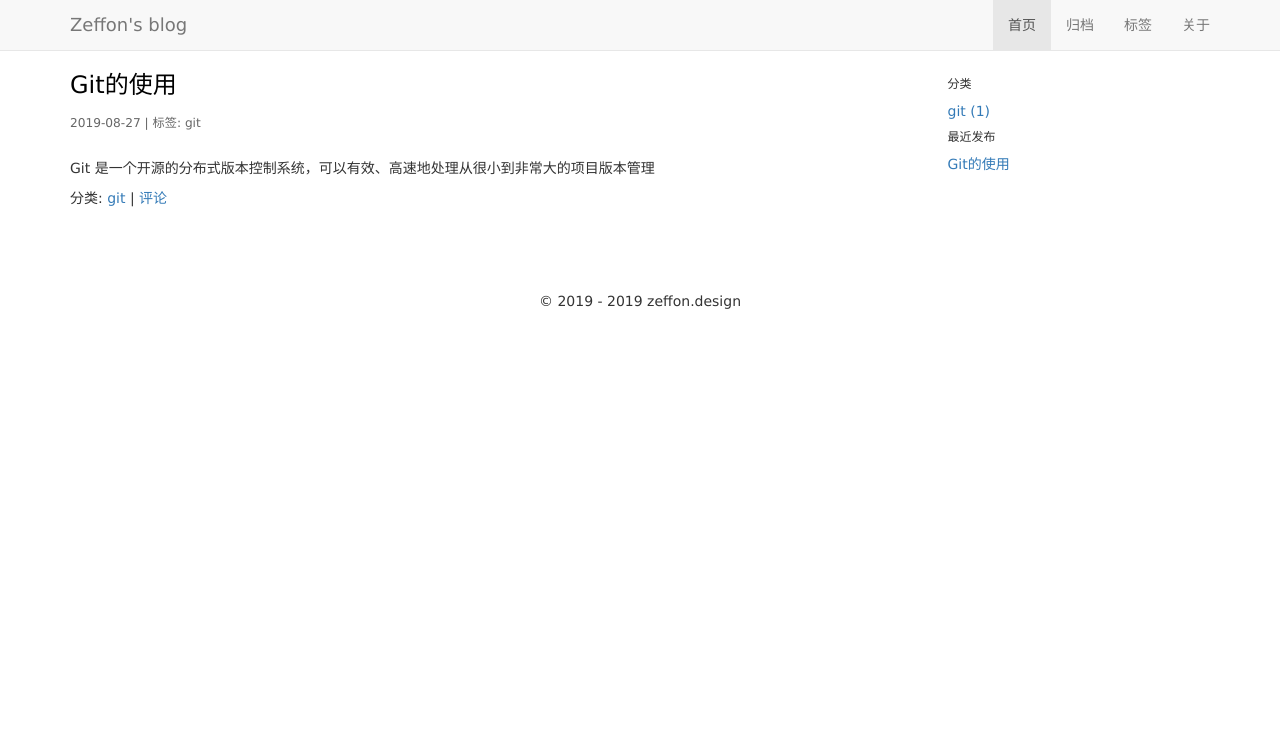
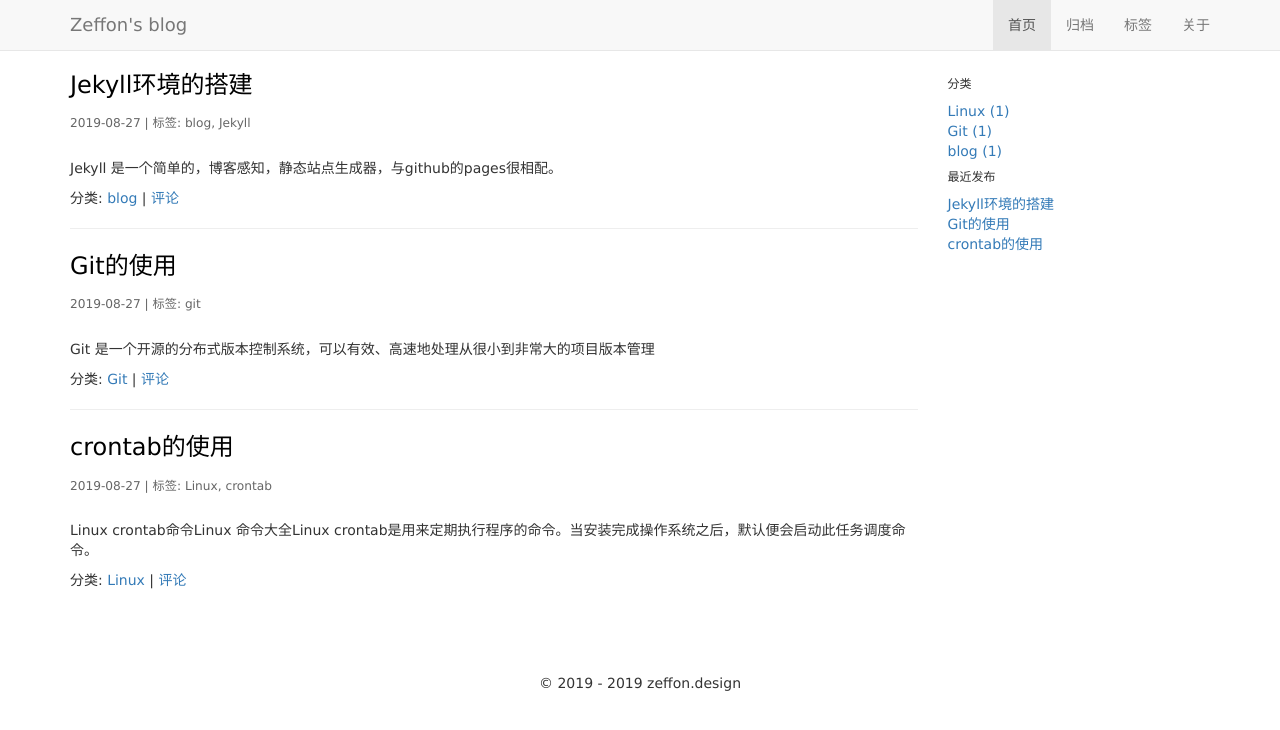
Before and after one commit to jamin44/blog, a Jekyll site: the page built from index.html, in a window 1280 px wide. Shown: the top 730 px of the page. Built offline with Jekyll 4.4.1, drawn with Linux system fonts in a browser that asks for light colours; the list of posts is cut into pages by our own code.

Commit message:
add blog(crontab Jekyll)

````diff
--- /dev/null
+++ b/_posts/2019-08-27-how-use-crontab.md
@@ -0,0 +1,57 @@
+---
+layout: post
+title: crontab的使用
+categories: [Linux]
+tags: [Linux, crontab]
+summary: Linux crontab命令Linux 命令大全Linux crontab是用来定期执行程序的命令。当安装完成操作系统之后，默认便会启动此任务调度命令。
+---
+
+### 安装
+```sh
+yum install -y cronie crontabs
+```
+
+### 检查crond服务是否安装及启动
+```sh
+yum list crontabs && which crontab && crontab -l
+```
+
+### crontab架构
+
+```sh
+* * * * * my Command  // 分时日月周
+* * * * * echo -e "this is a test output" > /home/wwwroot/default/test.out
+
+```
+
+### 添加crontab任务
+
+```sh
+crontab -e
+```
+
+具体是编辑的那个文件呢？
+
+如果是root用户，那么就是`/var/spool/cron/root`
+
+### crontab配置文件
+
+```sh
+vim /etc/crontab
+```
+
+### crontab日志
+
+```sh
+tail -n 5 /var/log/cron // 查看最近五次日志
+```
+
+### 清理系统日志
+
+在`/var/log`路径
+
+查看当前目录文件大小`du -sh *`
+
+```sh
+* * 1 * * cat /dev/null > /var/log/messages
+```
--- /dev/null
+++ b/_posts/2019-08-27-mac-how-run-Jekyll.md
@@ -0,0 +1,79 @@
+---
+layout: post
+title: Jekyll环境的搭建
+categories: [blog]
+tags: [blog, Jekyll]
+summary: Jekyll 是一个简单的，博客感知，静态站点生成器，与github的pages很相配。
+---
+
+### 安装ruby环境(mac自带 ruby -v)
+```sh
+brew install ruby
+```
+
+### 修改Jekyll版本
+- mac安装jekyll 需要ruby大于2.4（mac自带2.3.x）
+```sh
+/usr/bin/ruby -e "$(curl -fsSL https://raw.githubusercontent.com/Homebrew/install/master/install)"
+brew install ruby
+```
+- 添加到shell配置
+```sh
+export PATH=/usr/local/opt/ruby/bin:$PATH
+```
+- 查看路径和版本
+```sh
+which ruby
+/usr/local/opt/ruby/bin/ruby
+ruby -v
+ruby 2.6.3p62 (2019-04-16 revision 67580) [x86_64-darwin18]
+```
+
+### 安装rbenv管理ruby版本
+
+```sh
+/usr/bin/ruby -e "$(curl -fsSL https://raw.githubusercontent.com/Homebrew/install/master/install)"
+brew install rbenv
+rbenv init
+curl -fsSL https://github.com/rbenv/rbenv-installer/raw/master/bin/rbenv-doctor | bash
+rbenv install 2.6.3
+rbenv global 2.6.3
+ruby -v
+```
+
+### 配置加速
+- 查看源列表
+```sh
+gem sources -l
+```
+- 将国外源移除，并添加国内源
+```sh
+gem sources --remove https://rubygems.org/
+gem sources --add https://gems.ruby-china.com/
+```
+- 缓存国内源
+```sh
+gem sources -u
+```
+
+### 全局安装Jekyll和Jekyll bundler
+
+```sh
+sudo gem install bundler
+sudo gem install -n /usr/local/bin/ jekyll
+```
+
+### 博客创建与运行
+- 新建blog博客
+```sh
+jekyll new blog
+```
+- 安装bundle(依赖)
+```sh
+sudo bundle install
+```
+- 启动项目
+```sh
+bundle exec jekyll server
+```
+Now browse to `http://localhost:4000`
````
Also changed, not shown: _drafts/2019-08-27-how-use-crontab.md (deleted, +0 -7 lines), _posts/2019-08-27-how-use-git.md (+1 -1 lines).
